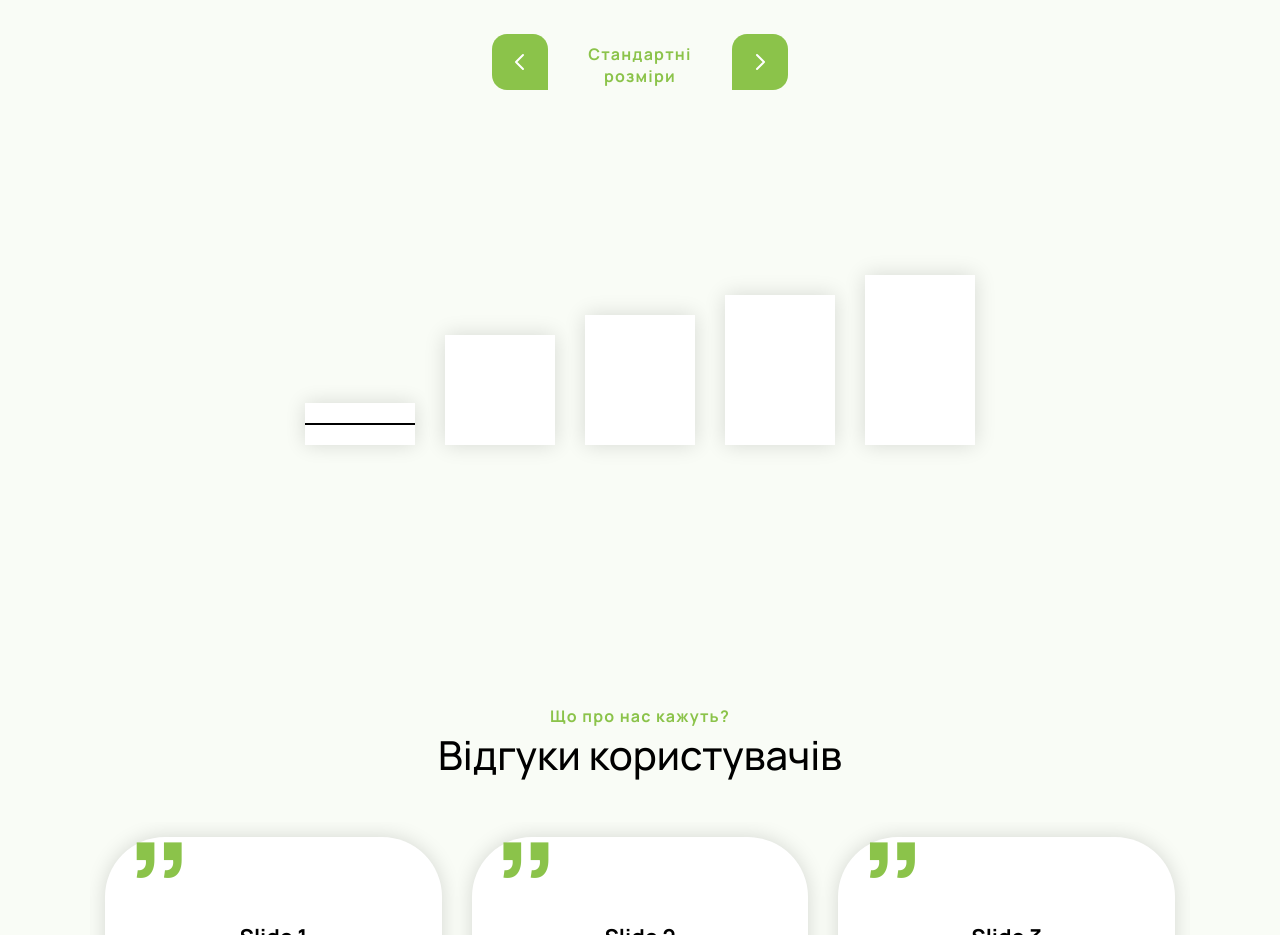
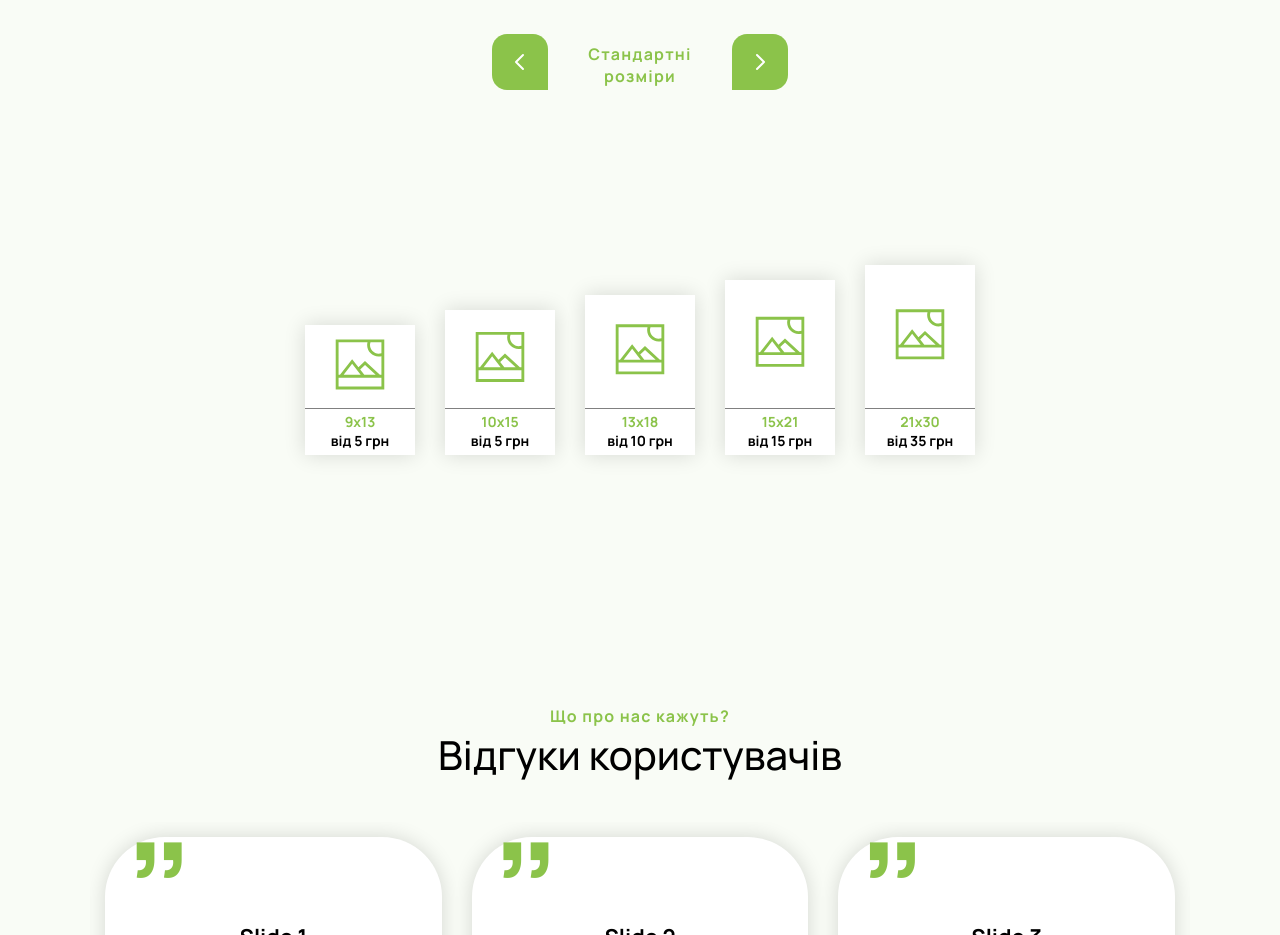
Before and after one commit to connars/forodruk-shop, a plain HTML site: page index.html in a window 1280 px wide. Shown: the part 1140-2075 px from the top of the page. Drawn offline with nearby package versions, Linux system fonts and the light colour scheme.

Commit message:
add price part 1

```diff
--- a/css/main.css
+++ b/css/main.css
@@ -249,11 +249,11 @@
 
 
 .mySwiper3 {
-    width: 900px !important;
+    width: 100% !important;
 }
 
 .swiper-slide3 {
-    width: 900px !important;
+    width: 100% !important;
     background-color: transparent !important;
     box-shadow: none !important;
 }
@@ -283,10 +283,12 @@
 .slider__card {
     background-color: white;
     width: 110px;
+    height: 130px;
     box-shadow: 0px 0px 20px rgba(0, 0, 0, 0.143);
 }
 
 .slider__cards {
+    width: 100%;
     display: flex;
     flex-wrap: wrap;
     justify-content: center;
@@ -296,15 +298,10 @@
 
 .slider__cards svg {
     fill: var(--green) !important;
-    width: 80%;
-    padding-top: 20px;
+    width: 50px;
 }
 
-.test {
-    fill: blue !important;
-}
-
-.standart1 {
+.slider__card {
     /* height: 90px; */
     display: flex;
     flex-direction: column;
@@ -312,33 +309,60 @@
     align-items: center;
 }
 
-.standart1 hr {
+.slider__card hr {
     width: 100%;
-    margin: 20px 0;
+    margin: 4px 0;
     height: 2px;
-    background-color: black;
+    background-color: gray;
 }
 
-.standart1 img{
-    width: 50px;
-    height: 50px;
+.card__size {
+    color: var(--green);
+    font-size: 14px;
+}
+
+.card__price {
+    color: black;
+    font-size: 14px;
+    padding-bottom: 5px;
 }
 
 .standart2 {
-    height: 110px;
+    height: 145px;
 }
 
 .standart3 {
-    height: 130px;
+    height: 160px;
 }
 
 .standart4 {
-    height: 150px;
+    height: 175px;
 }
 
 .standart5 {
-    height: 170px;
+    height: 190px;
 }
+
+@media screen and (max-width: 900px){
+    .standart1,
+    .standart2,
+    .standart3,
+    .standart4,
+    .standart5 {
+        height: 110px;
+        width: 90px;
+    }
+
+    .slider__cards svg {
+        padding: 5px;
+    }
+
+    .mySwiper3 {
+       height: 400px !important;
+    }
+}
+
+
 
 
 
--- a/index.html
+++ b/index.html
@@ -142,55 +142,44 @@
                       <div class="swiper-slide swiper-slide3 slide-one">
                         <div class="slider__cards">
                             <div class="slider__card standart1">
-                                <!-- <svg fill="" height="" width="" version="1.1" id="Capa_1" xmlns="http://www.w3.org/2000/svg" xmlns:xlink="http://www.w3.org/1999/xlink"
-                                        viewBox="0 0 202.32 202.32" xml:space="preserve">
-                                    <path d="M170.959,189.77c-0.227,0-0.457-0.031-0.686-0.097L58.142,157.76c-0.638-0.182-1.177-0.608-1.5-1.188
-                                        c-0.322-0.58-0.401-1.264-0.22-1.901l4.529-15.914l-33.898,7.919c-0.646,0.152-1.325,0.039-1.888-0.311
-                                        c-0.563-0.351-0.964-0.91-1.115-1.556L0.065,42.138c-0.15-0.646-0.039-1.324,0.312-1.888c0.35-0.563,0.909-0.964,1.555-1.115
-                                        l113.528-26.52c1.339-0.313,2.688,0.521,3.003,1.866l11.417,48.874l70.624,20.101c1.328,0.378,2.098,1.761,1.72,3.089
-                                        l-28.861,101.408C173.05,189.052,172.048,189.77,170.959,189.77z M61.915,153.636l107.323,30.544l27.492-96.6l-69.387-19.748
-                                        c-0.082-0.015-0.164-0.033-0.245-0.057L89.405,57.047L61.915,153.636z M5.503,43.436l22.848,97.803l34.117-7.971l5.416-19.028
-                                        L30.2,123.042c-1.335,0.317-2.688-0.521-3.003-1.866L10.459,49.524c-0.15-0.646-0.039-1.324,0.311-1.888
-                                        c0.351-0.563,0.91-0.964,1.556-1.115l97.089-22.68c0.645-0.15,1.324-0.04,1.888,0.312c0.563,0.35,0.964,0.909,1.115,1.555
-                                        l8.177,35.005l3.785,1.078l-10.217-43.737L5.503,43.436z M15.896,50.822l15.602,66.783l37.951-8.865l15.789-55.478
-                                        c0.182-0.638,0.608-1.177,1.188-1.5c0.397-0.221,0.848-0.326,1.29-0.314c0.221,0.002,0.441,0.033,0.657,0.095l26.721,7.604
-                                        l-6.978-29.868L15.896,50.822z M168.897,166.013c-0.229,0-0.46-0.031-0.685-0.096l-95.895-27.293
-                                        c-1.328-0.378-2.098-1.761-1.72-3.089l20.143-70.771c0.182-0.638,0.608-1.177,1.188-1.5c0.581-0.323,1.264-0.402,1.901-0.22
-                                        l95.894,27.293c1.328,0.378,2.098,1.761,1.72,3.089l-20.142,70.771c-0.182,0.638-0.608,1.177-1.188,1.5
-                                        C169.738,165.907,169.319,166.013,168.897,166.013z M76.092,134.5l91.086,25.924l18.772-65.963L94.865,68.537L76.092,134.5z"/>
-                                    </svg> -->
+                                <svg fill="#000000" height="800px" width="800px" version="1.1" xmlns="http://www.w3.org/2000/svg" viewBox="0 0 350 350" xmlns:xlink="http://www.w3.org/1999/xlink" enable-background="new 0 0 350 350">
+                                    <path d="M5,350h340V0H5V350z M25,330v-62.212h300V330H25z M179.509,247.494H60.491L120,171.253L179.509,247.494z   M176.443,211.061l33.683-32.323l74.654,69.05h-79.67L176.443,211.061z M325,96.574c-6.384,2.269-13.085,3.426-20,3.426  c-33.084,0-60-26.916-60-60c0-6.911,1.156-13.612,3.422-20H325V96.574z M25,20h202.516C225.845,26.479,225,33.166,225,40  c0,44.112,35.888,80,80,80c6.837,0,13.523-0.846,20-2.518v130.306h-10.767l-104.359-96.526l-45.801,43.951L120,138.748  l-85.109,109.04H25V20z"/>
+                                </svg>
                                 <hr>
+                                <p class="card__size">9x13</p>
+                                <p class="card__price">від 5 грн</p>
                             </div>
                             <div class="slider__card standart2">
-                                <!-- <svg version="1.1" id="Layer_1" xmlns="http://www.w3.org/2000/svg" xmlns:xlink="http://www.w3.org/1999/xlink"
-                                        viewBox="0 0 512 512" xml:space="preserve">
-                                    <rect class="test" x="158.026" y="10.199" style="fill:#F15A24;" width="317.42" height="374.719"/>
-                                    <rect x="203.862" y="56.036" style="fill:#FBB03B;" width="225.749" height="225.749"/>
-                                    <rect x="36.555" y="127.082" style="fill:#F15A24;" width="317.42" height="374.719"/>
-                                    <rect x="82.389" y="172.917" style="fill:#FBB03B;" width="225.749" height="225.749"/>
-                                    <path d="M475.445,0H158.023c-5.633,0-10.199,4.566-10.199,10.199v106.686H36.555c-5.633,0-10.199,4.566-10.199,10.199v374.717
-                                        c0,5.633,4.566,10.199,10.199,10.199h317.422c5.633,0,10.199-4.566,10.199-10.199V395.115h111.269
-                                        c5.633,0,10.199-4.566,10.199-10.199V10.199C485.644,4.566,481.078,0,475.445,0z M343.777,491.602H46.754V137.283h297.023V491.602z
-                                        M353.977,116.885H214.06V66.236h205.349v205.349h-55.233v-144.5C364.176,121.451,359.61,116.885,353.977,116.885z M465.246,374.717
-                                        h-101.07v-82.734h65.432c5.633,0,10.199-4.566,10.199-10.199V56.036c0-5.633-4.566-10.199-10.199-10.199H203.861
-                                        c-5.633,0-10.199,4.566-10.199,10.199v60.848h-25.439V20.398h297.023V374.717z"/>
-                                    <path d="M82.392,408.867h225.747c5.633,0,10.199-4.566,10.199-10.199V172.92c0-5.633-4.566-10.199-10.199-10.199H82.392
-                                        c-5.633,0-10.199,4.566-10.199,10.199v225.747C72.193,404.301,76.759,408.867,82.392,408.867z M92.591,183.12H297.94v205.349H92.591
-                                        V183.12z"/>
-                                    <path d="M120.208,304.815c-5.633,0-10.199,4.566-10.199,10.199v8.022c0,5.633,4.566,10.199,10.199,10.199
-                                        c5.633,0,10.199-4.566,10.199-10.199v-8.022C130.407,309.382,125.841,304.815,120.208,304.815z"/>
-                                    <path d="M120.208,200.537c-5.633,0-10.199,4.566-10.199,10.199v67.609c0,5.633,4.566,10.199,10.199,10.199
-                                        c5.633,0,10.199-4.566,10.199-10.199v-67.609C130.407,205.103,125.841,200.537,120.208,200.537z"/>
-                                    </svg> -->
+                                <svg fill="#000000" height="800px" width="800px" version="1.1" xmlns="http://www.w3.org/2000/svg" viewBox="0 0 350 350" xmlns:xlink="http://www.w3.org/1999/xlink" enable-background="new 0 0 350 350">
+                                    <path d="M5,350h340V0H5V350z M25,330v-62.212h300V330H25z M179.509,247.494H60.491L120,171.253L179.509,247.494z   M176.443,211.061l33.683-32.323l74.654,69.05h-79.67L176.443,211.061z M325,96.574c-6.384,2.269-13.085,3.426-20,3.426  c-33.084,0-60-26.916-60-60c0-6.911,1.156-13.612,3.422-20H325V96.574z M25,20h202.516C225.845,26.479,225,33.166,225,40  c0,44.112,35.888,80,80,80c6.837,0,13.523-0.846,20-2.518v130.306h-10.767l-104.359-96.526l-45.801,43.951L120,138.748  l-85.109,109.04H25V20z"/>
+                                </svg>
+                                <hr>
+                                <p class="card__size">10х15</p>
+                                <p class="card__price">від 5 грн</p>
                             </div>
                             <div class="slider__card standart3">
-
+                                <svg fill="#000000" height="800px" width="800px" version="1.1" xmlns="http://www.w3.org/2000/svg" viewBox="0 0 350 350" xmlns:xlink="http://www.w3.org/1999/xlink" enable-background="new 0 0 350 350">
+                                    <path d="M5,350h340V0H5V350z M25,330v-62.212h300V330H25z M179.509,247.494H60.491L120,171.253L179.509,247.494z   M176.443,211.061l33.683-32.323l74.654,69.05h-79.67L176.443,211.061z M325,96.574c-6.384,2.269-13.085,3.426-20,3.426  c-33.084,0-60-26.916-60-60c0-6.911,1.156-13.612,3.422-20H325V96.574z M25,20h202.516C225.845,26.479,225,33.166,225,40  c0,44.112,35.888,80,80,80c6.837,0,13.523-0.846,20-2.518v130.306h-10.767l-104.359-96.526l-45.801,43.951L120,138.748  l-85.109,109.04H25V20z"/>
+                                </svg>
+                                <hr>
+                                <p class="card__size">13х18</p>
+                                <p class="card__price">від 10 грн</p>
                             </div>
                             <div class="slider__card standart4">
-
+                                <svg fill="#000000" height="800px" width="800px" version="1.1" xmlns="http://www.w3.org/2000/svg" viewBox="0 0 350 350" xmlns:xlink="http://www.w3.org/1999/xlink" enable-background="new 0 0 350 350">
+                                    <path d="M5,350h340V0H5V350z M25,330v-62.212h300V330H25z M179.509,247.494H60.491L120,171.253L179.509,247.494z   M176.443,211.061l33.683-32.323l74.654,69.05h-79.67L176.443,211.061z M325,96.574c-6.384,2.269-13.085,3.426-20,3.426  c-33.084,0-60-26.916-60-60c0-6.911,1.156-13.612,3.422-20H325V96.574z M25,20h202.516C225.845,26.479,225,33.166,225,40  c0,44.112,35.888,80,80,80c6.837,0,13.523-0.846,20-2.518v130.306h-10.767l-104.359-96.526l-45.801,43.951L120,138.748  l-85.109,109.04H25V20z"/>
+                                </svg>
+                                <hr>
+                                <p class="card__size">15х21</p>
+                                <p class="card__price">від 15 грн</p>
                             </div>
                             <div class="slider__card standart5">
-
+                                <svg fill="#000000" height="800px" width="800px" version="1.1" xmlns="http://www.w3.org/2000/svg" viewBox="0 0 350 350" xmlns:xlink="http://www.w3.org/1999/xlink" enable-background="new 0 0 350 350">
+                                    <path d="M5,350h340V0H5V350z M25,330v-62.212h300V330H25z M179.509,247.494H60.491L120,171.253L179.509,247.494z   M176.443,211.061l33.683-32.323l74.654,69.05h-79.67L176.443,211.061z M325,96.574c-6.384,2.269-13.085,3.426-20,3.426  c-33.084,0-60-26.916-60-60c0-6.911,1.156-13.612,3.422-20H325V96.574z M25,20h202.516C225.845,26.479,225,33.166,225,40  c0,44.112,35.888,80,80,80c6.837,0,13.523-0.846,20-2.518v130.306h-10.767l-104.359-96.526l-45.801,43.951L120,138.748  l-85.109,109.04H25V20z"/>
+                                </svg>
+                                <hr>
+                                <p class="card__size">21х30</p>
+                                <p class="card__price">від 35 грн</p>
                             </div>
                         </div>
                       </div>
```
Also changed, not shown: img/img.svg (added).
